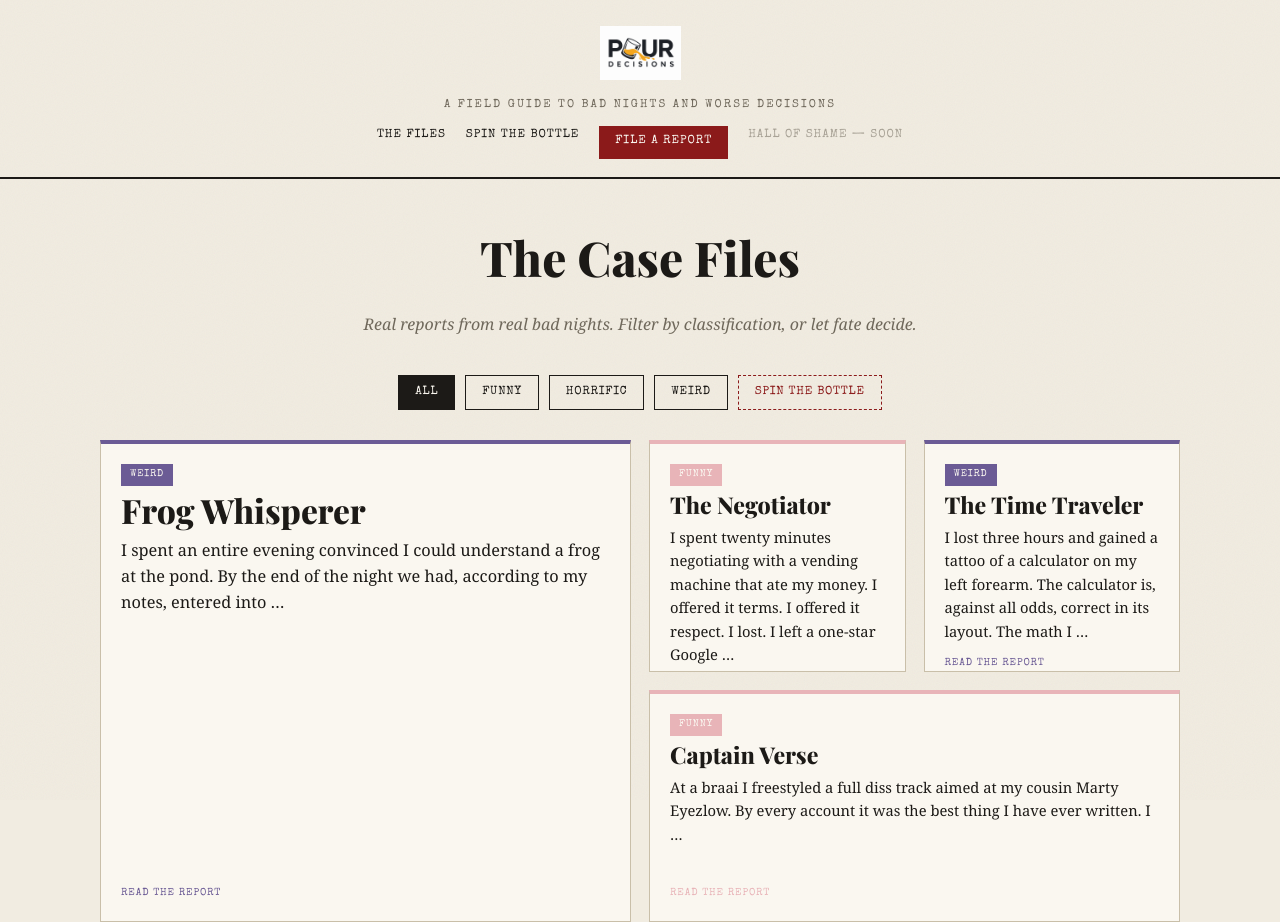
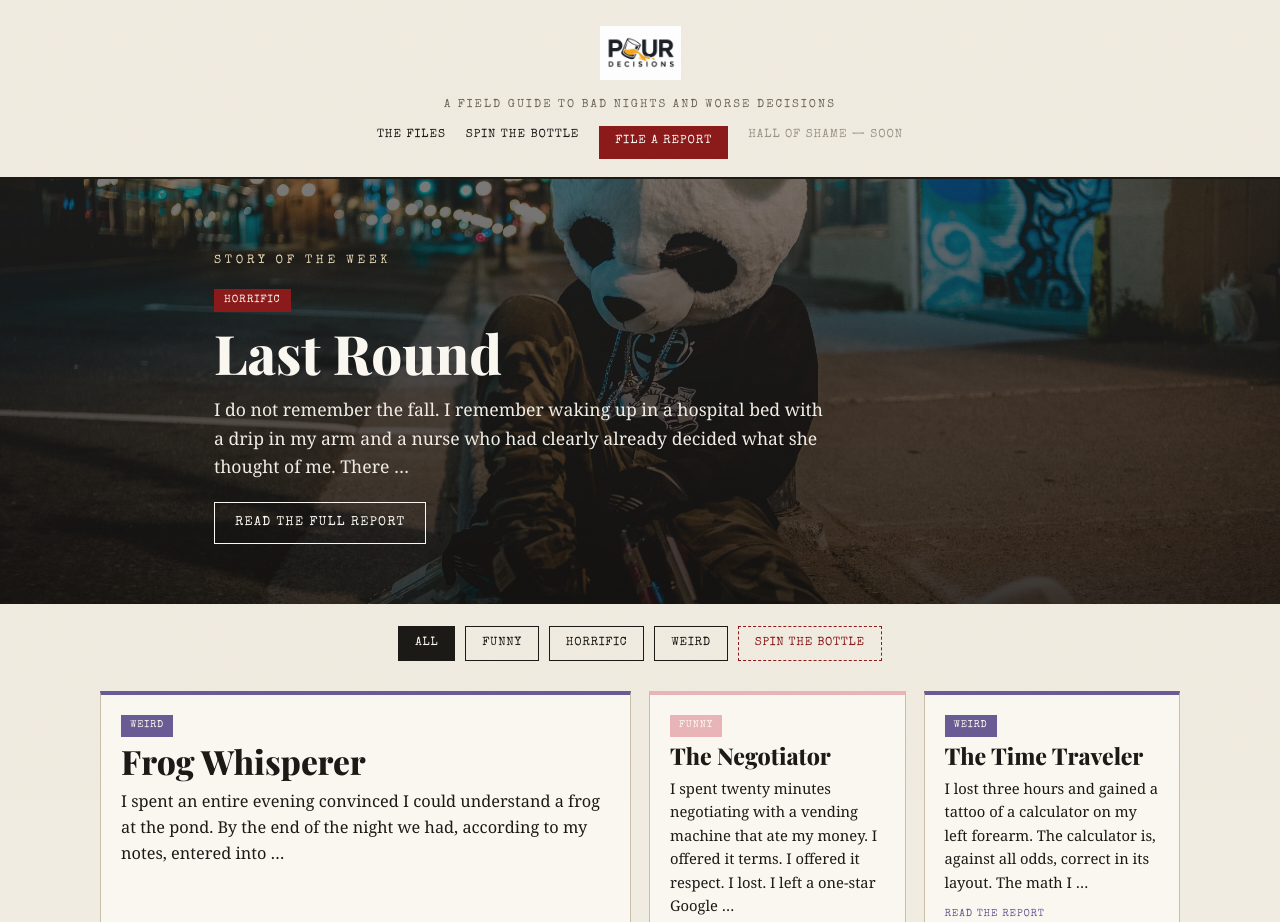
Before and after one commit to Tlotlo28/Pour-decisions, a Django app: page / in a window 1280 px wide. Shown: the top 922 px of the page. Run offline with Django 5.2, Linux system fonts and the light colour scheme; data comes from the database, SQL or seed files in the repository; data that the repository does not hold is empty.

Commit message:
Phase 6a: House Rules, consent checkbox, Hall of Shame teaser

```diff
--- /dev/null
+++ b/core/urls.py
@@ -0,0 +1,9 @@
+from django.urls import path
+from . import views
+
+app_name = "core"
+
+urlpatterns = [
+    path("house-rules/", views.terms, name="terms"),
+    path("hall-of-shame/", views.hall_of_shame, name="hall_of_shame"),
+]
--- a/pourdecisions/urls.py
+++ b/pourdecisions/urls.py
@@ -5,6 +5,7 @@ from django.conf.urls.static import static
 
 urlpatterns = [
     path("admin/", admin.site.urls),
+    path("", include("core.urls")),
     path("", include("stories.urls")),
 ]
 
--- a/static/css/main.css
+++ b/static/css/main.css
@@ -566,3 +566,83 @@ body::after {
   letter-spacing: 0.04em;
   color: var(--ink);
 }
+
+/* ---- Story of the Week hero ---- */
+.sotw {
+  position: relative;
+  background: linear-gradient(rgba(15, 12, 10, 0.55), rgba(15, 12, 10, 0.80)),
+              var(--banner) center / cover no-repeat;
+  color: var(--sheet);
+}
+.sotw-inner { max-width: 900px; margin: 0 auto; padding: 72px 24px 60px; }
+.sotw-eyebrow {
+  font-family: "Special Elite", monospace;
+  text-transform: uppercase;
+  letter-spacing: 0.3em;
+  font-size: 0.76rem;
+  margin: 0 0 14px;
+  color: #e8d9b5;
+}
+.sotw-tag {
+  display: inline-block;
+  font-family: "Special Elite", monospace;
+  font-size: 0.66rem;
+  text-transform: uppercase;
+  letter-spacing: 0.08em;
+  color: var(--sheet);
+  padding: 3px 10px;
+}
+.sotw-title {
+  font-family: "Playfair Display", serif;
+  font-weight: 800;
+  font-size: 3.4rem;
+  line-height: 1.05;
+  margin: 12px 0 14px;
+}
+.sotw-excerpt { font-size: 1.1rem; max-width: 620px; margin: 0 0 22px; color: #f0ece3; }
+.sotw-foot { display: flex; align-items: center; gap: 22px; flex-wrap: wrap; }
+.sotw-bac {
+  font-family: "Special Elite", monospace;
+  font-size: 0.8rem;
+  text-transform: uppercase;
+  letter-spacing: 0.06em;
+}
+.sotw-link {
+  font-family: "Special Elite", monospace;
+  text-transform: uppercase;
+  letter-spacing: 0.1em;
+  font-size: 0.8rem;
+  color: var(--sheet);
+  text-decoration: none;
+  border: 1px solid var(--sheet);
+  padding: 10px 20px;
+  transition: background 0.2s ease, color 0.2s ease;
+}
+.sotw-link:hover { background: var(--sheet); color: var(--ink); }
+
+@media (max-width: 560px) {
+  .sotw-title { font-size: 2.2rem; }
+  .sotw-inner { padding: 52px 18px 44px; }
+}
+
+/* ---- Legal / content pages ---- */
+.legal-h { font-family: "Playfair Display", serif; font-weight: 700; font-size: 1.3rem; margin: 26px 0 6px; }
+.case-file.legal p { margin: 0 0 4px; }
+.coming-soon-line { font-family: "Special Elite", monospace; text-transform: uppercase; letter-spacing: 0.2em; color: var(--stamp); margin-top: 22px; }
+
+/* ---- Consent checkbox ---- */
+.consent-check {
+  display: flex;
+  gap: 9px;
+  align-items: flex-start;
+  margin: 20px 0 6px;
+  font-size: 0.9rem;
+}
+.consent-check input { margin-top: 3px; accent-color: var(--stamp); }
+.consent-check a { color: var(--stamp); }
+
+/* ---- Footer links + nav soon ---- */
+.footer-links { margin-top: 10px; }
+.footer-links a { color: var(--ink); text-decoration: underline; }
+.mainnav .nav-soon { color: var(--ink-soft); opacity: 0.65; }
+.mainnav .nav-soon:hover { border-bottom-color: var(--ink-soft); }
--- a/static/js/submit.js
+++ b/static/js/submit.js
@@ -77,7 +77,7 @@ function setupDrinks() {
     var row = document.createElement("div");
     row.className = "drink-row";
     row.innerHTML =
-      '<input type="text" name="drink" placeholder="e.g. Tequila" maxlength="80">' +
+      '<input type="text" name="drink" placeholder="e.g. Black Label" maxlength="80">' +
       '<button type="button" class="drink-remove">Remove</button>';
     return row;
   }
--- a/stories/forms.py
+++ b/stories/forms.py
@@ -7,7 +7,10 @@ METER_FIELDS = ["chaos_level", "memory_of_event", "regret_level", "lesson_learne
 
 class StoryForm(forms.ModelForm):
     # NOT a Story field - we parse this into Drink rows in the view.
-
+    consent = forms.BooleanField(
+        required=True,
+        error_messages={"required": "You must agree to the House Rules to file a report."},
+    )
 
     class Meta:
         model = Story
--- a/stories/views.py
+++ b/stories/views.py
@@ -8,17 +8,32 @@ from .models import Story, Drink, Companion, Category, Rating
 
 
 def feed(request):
-    stories = (Story.objects
-               .filter(status=Story.Status.APPROVED)
-               .select_related("category"))
+    base = Story.objects.filter(status=Story.Status.APPROVED).select_related("category")
     active = request.GET.get("category")
+
+    featured = None
+    if not active:
+        # Highest community-rated story (needs at least one reading).
+        featured = (base.annotate(avg=Avg("ratings__score"), n=Count("ratings"))
+                    .filter(n__gt=0)
+                    .order_by("-avg", "-n")
+                    .first())
+        # No ratings anywhere yet? Fall back to the newest report.
+        if featured is None:
+            featured = base.order_by("-created_at").first()
+
+    stories = base
     if active:
         stories = stories.filter(category__slug=active)
+    elif featured is not None:
+        stories = stories.exclude(pk=featured.pk)  # don't show it twice
     stories = stories.order_by("?")
+
     return render(request, "stories/feed.html", {
         "stories": stories,
         "categories": Category.objects.all(),
         "active": active,
+        "featured": featured,
     })
 
 
--- a/templates/base.html
+++ b/templates/base.html
@@ -18,7 +18,7 @@
       <a href="{% url 'stories:feed' %}">The Files</a>
       <a href="{% url 'stories:spin' %}">Spin the Bottle</a>
       <a href="{% url 'stories:submit' %}" class="nav-cta">File a Report</a>
-      <span class="nav-soon">Hall of Shame — Soon</span>
+      <a href="{% url 'core:hall_of_shame' %}" class="nav-soon">Hall of Shame — Soon</a>
     </nav>
   </header>
 
@@ -29,6 +29,7 @@
   <footer class="site-footer">
     <p>We all make pour decisions. It does not make us bad people - it makes life louder.</p>
     <p>If the nights stopped being funny, reaching out for support is the bravest call you can make.</p>
+    <p class="footer-links"><a href="{% url 'core:terms' %}">House Rules</a></p>
   </footer>
 
   {% block scripts %}{% endblock %}
--- a/templates/stories/feed.html
+++ b/templates/stories/feed.html
@@ -3,10 +3,23 @@
 {% block title %}The Case Files - Pour Decisions{% endblock %}
 
 {% block content %}
-<section class="feed-intro">
-  <h1>The Case Files</h1>
-  <p>Real reports from real bad nights. Filter by classification, or let fate decide.</p>
+{% if featured %}
+{% static 'img/img1.jpg' as default_banner %}
+<section class="sotw" style="--banner: url('{% if featured.mugshot %}{{ featured.mugshot.url }}{% else %}{{ default_banner }}{% endif %}');">
+  <div class="sotw-inner">
+    <p class="sotw-eyebrow">Story of the Week</p>
+    <span class="sotw-tag" style="background: {{ featured.category.color }};">{{ featured.category.name }}</span>
+    <h1 class="sotw-title">{{ featured.subject }}</h1>
+    <p class="sotw-excerpt">{{ featured.story_text|truncatewords:34 }}</p>
+    <div class="sotw-foot">
+      {% if featured.average_bac %}
+        <span class="sotw-bac">BAC-O-Meter: {{ featured.average_bac }}/100</span>
+      {% endif %}
+      <a class="sotw-link" href="{% url 'stories:detail' featured.pk %}">Read the full report</a>
+    </div>
+  </div>
 </section>
+{% endif %}
 
 <nav class="filter-bar">
   <a href="{% url 'stories:feed' %}" class="filter-chip {% if not active %}is-active{% endif %}">All</a>
@@ -25,13 +38,8 @@
        style="--cat: {{ story.category.color }};"
        data-reveal>
       <span class="card-tag">{{ story.category.name }}</span>
-      <!--<span class="card-report">
-        <svg class="report-icon" viewBox="0 0 24 24" fill="none" stroke="currentColor" stroke-width="2" stroke-linecap="round" stroke-linejoin="round" aria-hidden="true">
-          <path d="M14 2H6a2 2 0 0 0-2 2v16a2 2 0 0 0 2 2h12a2 2 0 0 0 2-2V8z"/>
-          <path d="M14 2v6h6"/><path d="M16 13H8"/><path d="M16 17H8"/><path d="M10 9H8"/>
-        </svg>
-        {{ story.report_number }}
-      </span> -->
+
+      </span>
       <h2 class="card-subject">{{ story.subject }}</h2>
       <p class="card-excerpt">{{ story.story_text|truncatewords:28 }}</p>
       <span class="card-readmore">Read the report</span>
```
Also changed, not shown: core/views.py (+7 -1 lines), templates/core/hall_of_shame.html (added, +28 -0 lines), templates/core/terms.html (added, +43 -0 lines), templates/stories/detail.html (+3 -2 lines), templates/stories/submit.html (+9 -2 lines).
